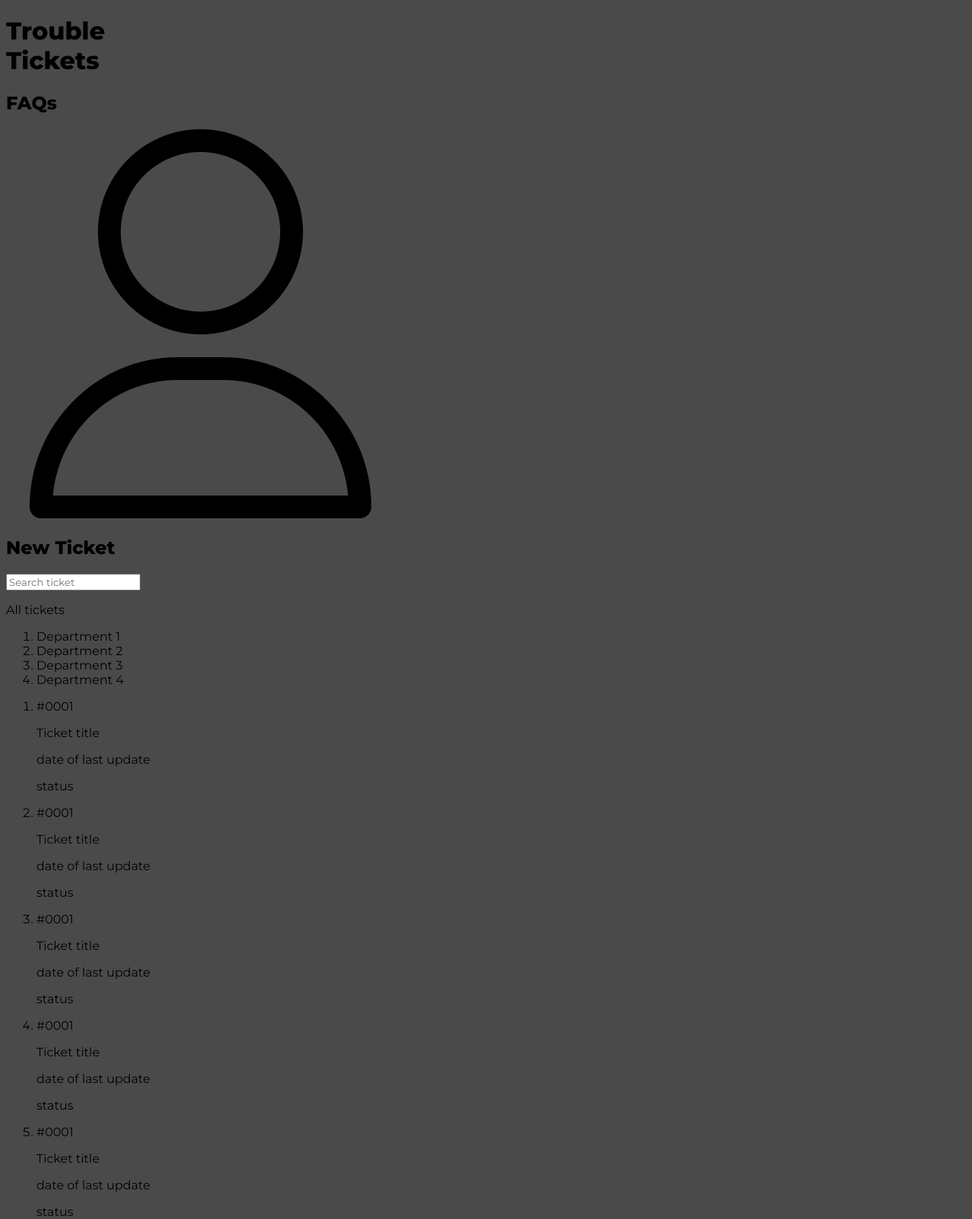
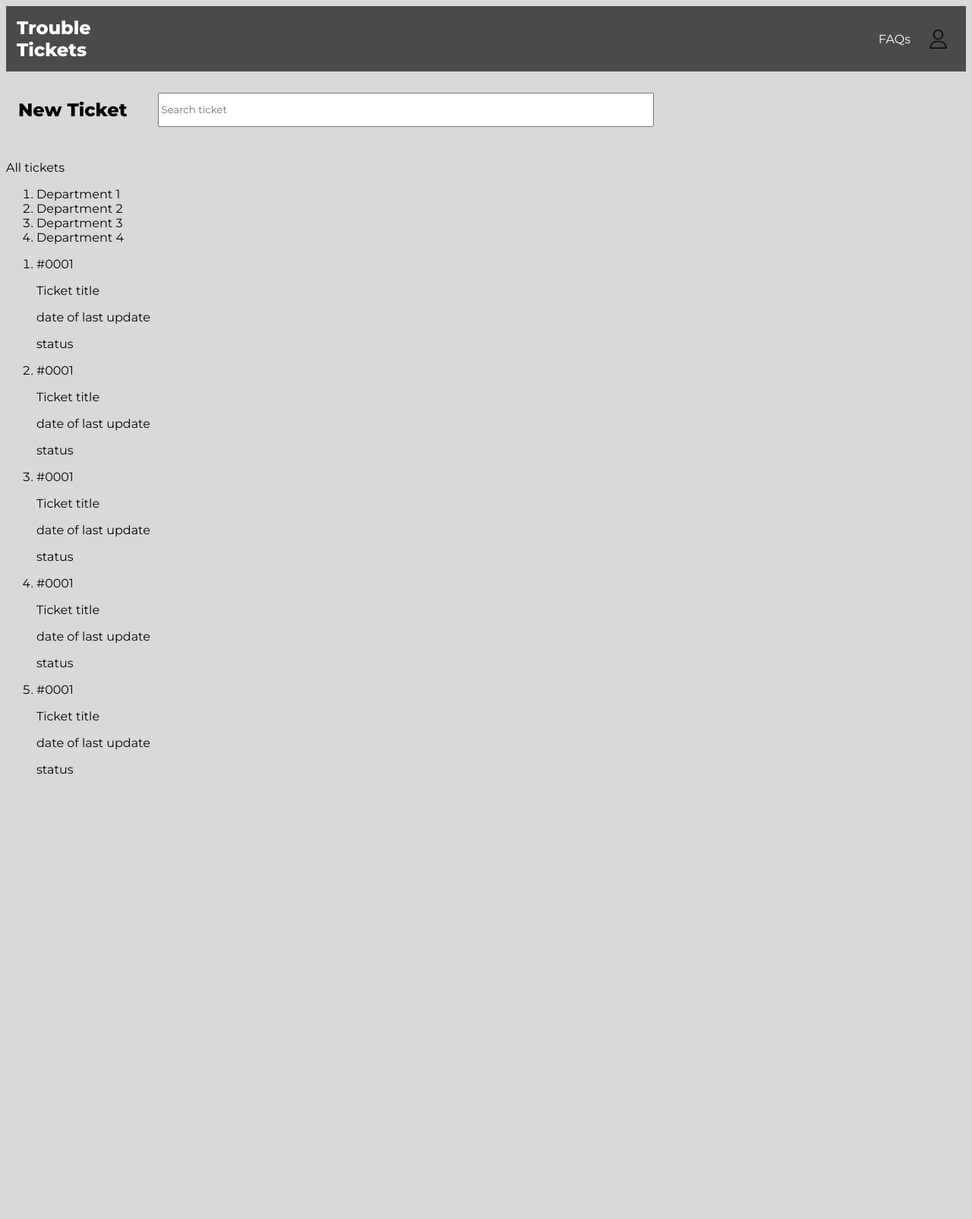
Before and after one commit to coutinho21/ltw_proj, a PHP site: page /homepage_client.html in a window 1280 px wide. Shown: the whole page at 76% size. After the commit the page ends 1019 px from the top, so only its background shows below. Run offline with PHP 8.4, Linux system fonts and the light colour scheme.

Commit message:
some css already done

```diff
--- /dev/null
+++ b/css/homepage_client_style.css
@@ -0,0 +1,80 @@
+@import url('https://fonts.googleapis.com/css2?family=Montserrat:wght@400;800&display=swap');
+
+* {
+    font-family: 'Montserrat', sans-serif;
+}
+
+body {
+    background-color: #D9D9D9;
+    height: 100vh;
+    display: grid;
+    grid-template-columns: 1fr 3.5fr .5fr;
+    grid-template-rows: 1fr 1fr 7fr;
+}
+
+body > header {
+    grid-column: 1 / -1;
+    grid-row: 1 / 2;
+
+    display: grid;
+    grid-template-columns: 1fr auto;
+    align-items: center;
+
+    background-color: #4A4A4A;
+    height: fit-content;
+}
+
+body > header > a {
+    font-size: 1.5em;
+    font-weight: 900;
+    color: #FFFFFF;
+    text-decoration: none;
+    padding: 2px;
+    margin: .5em;
+}
+
+body > header > h2 {        /* FAQs */
+    font-size: 1em;
+    font-weight: lighter;
+    color: #FFFFFF;
+    align-items: end;
+    margin: .5em 0 .5em .5em;
+    padding: .5em;
+}
+
+body > header > img {
+    grid-column: 3 / -1;
+    width: 25px;
+    margin: .5em 1em .5em .5em;
+    padding: .5em;
+    color: #FFFFFF;
+}
+
+.add-and-search {
+    grid-column: 1 / 3;
+    grid-row: 2 / 3;
+
+    display: grid;
+    grid-template-columns: 1fr 5fr;
+    grid-template-rows: 1fr;
+
+    margin: .5em;
+    padding: .5em;
+    align-items: center;
+}
+
+.add-and-search > h2 {
+    grid-column: 1 / 2;
+}
+.add-and-search > input {
+    grid-column: 2 / -1;
+
+    height: 3vw;
+    width: 70%;
+}
+
+.main-content {
+    grid-column: 1 / -1;
+    grid-row: 3 / -1;
+
+}
--- a/homepage_client.html
+++ b/homepage_client.html
@@ -4,19 +4,19 @@
         <title>Trouble Tickets</title>
         <meta charset="UTF-8">
         <meta name="css/viewport" content="width=device-width, initial-scale=1.0">
-        <link rel="stylesheet" href="css/styles.css">
+        <link rel="stylesheet" href="css/homepage_client_style.css">
     </head>
     <body>
         <header>
-            <h1>Trouble<br/>Tickets</h1>
+            <a href="index.php">Trouble<br>Tickets</a>
             <h2>FAQs</h2>
-            <img src="icons/user.png" alt="">
+            <img src="icons/user.png" alt="user">
         </header>
         <nav class="add-and-search">
             <h2>New Ticket</h2>
             <input type="search_ticket" name="search_ticket" placeholder="Search ticket">
         </nav>
-        <section class="main-content">
+        <main class="main-content">
             <div class="departments">
                 <p>All tickets</p>
                 <ol>
@@ -60,6 +60,6 @@
                     </li>
                 </ol>
             </div>
-        </section>
+        </main>
     </body>
 </html>
--- a/index.php
+++ b/index.php
@@ -11,7 +11,6 @@
         <meta charset="UTF-8">
         <meta name="css/viewport" content="width=device-width, initial-scale=1.0">
         <link rel="stylesheet" href="css/styles.css">
-        <link rel="stylesheet" href="https://cdn.jsdelivr.net/npm/@fortawesome/fontawesome-free@6.2.1/css/fontawesome.min.css">
     </head>
     <body>
         <div class="main">
```
